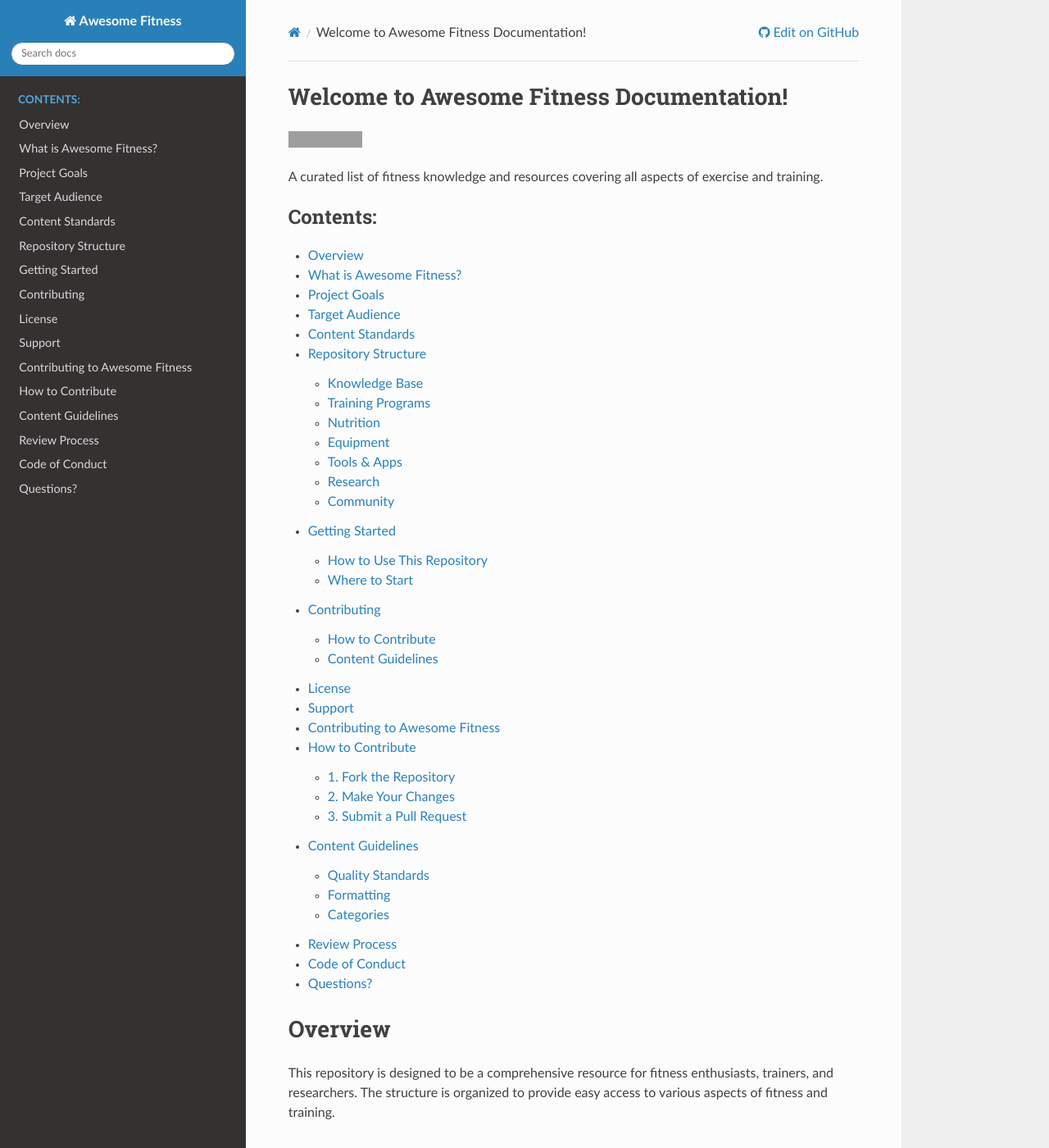
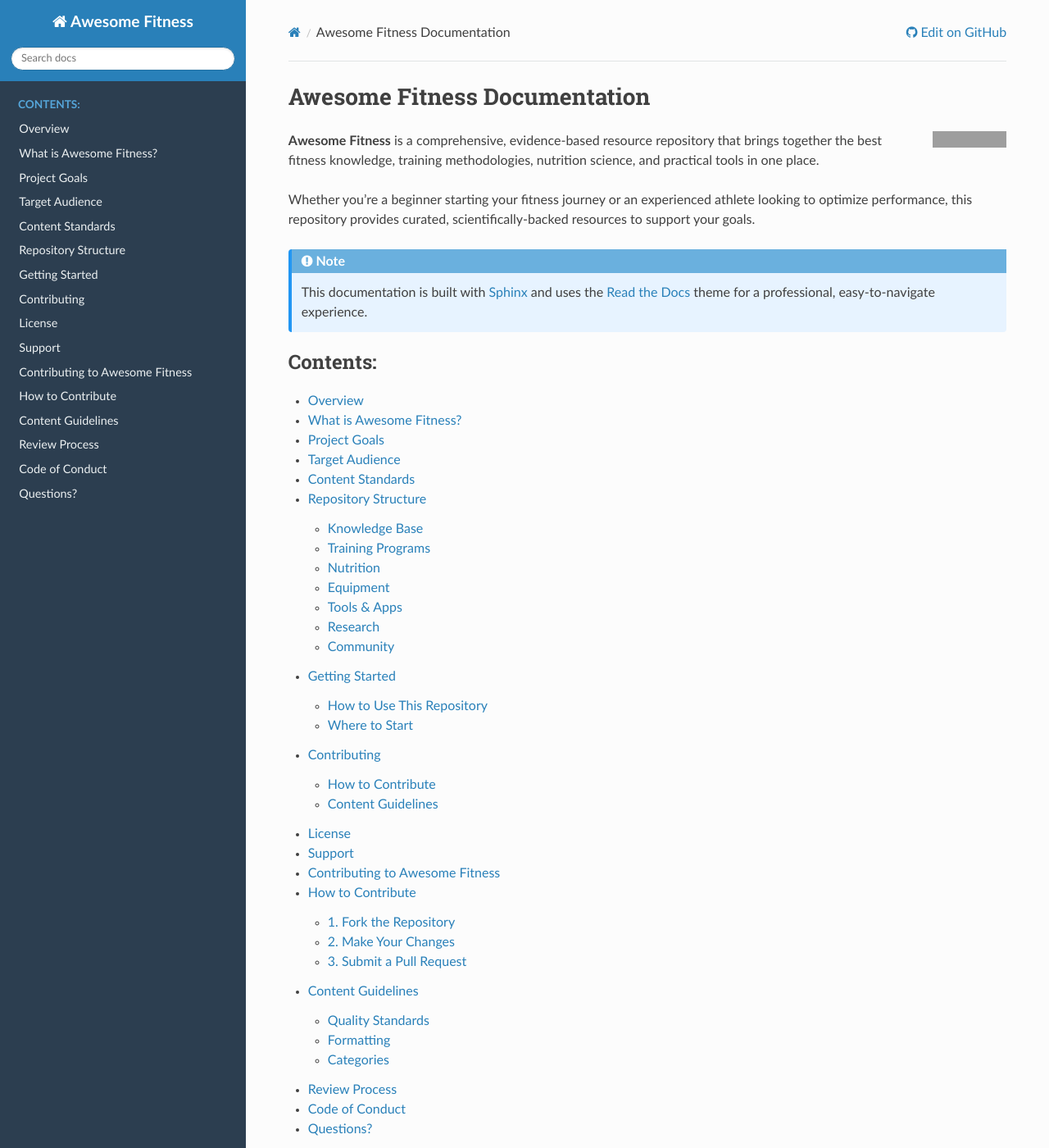
Before and after one commit to edyou25/awesome-fitness, a Sphinx documentation site: the page built from docs/index.rst, in a window 1280 px wide and 1400 px high. Shown: the whole window at 82% size. Built offline with Sphinx 7.4.7 and the Read the Docs theme 3.1.0, drawn with Linux system fonts in a browser that asks for light colours; grey boxes are pictures that could not be loaded.

Commit message:
Enhance Read the Docs theme with custom styling and improved content

```diff
--- /dev/null
+++ b/docs/_static/custom.css
@@ -0,0 +1,141 @@
+/* Custom CSS for Awesome Fitness Documentation */
+
+/* Header styling */
+.wy-side-nav-search {
+    background-color: #2980B9;
+}
+
+.wy-side-nav-search > a {
+    color: #ffffff;
+    font-size: 1.2em;
+    font-weight: bold;
+}
+
+/* Navigation styling */
+.wy-nav-side {
+    background-color: #2c3e50;
+}
+
+.wy-menu-vertical a {
+    color: #ecf0f1;
+}
+
+.wy-menu-vertical a:hover {
+    background-color: #34495e;
+    color: #ffffff;
+}
+
+/* Content area styling */
+.wy-nav-content {
+    max-width: 1200px;
+}
+
+/* Code blocks */
+.highlight {
+    background-color: #f8f9fa;
+    border: 1px solid #e9ecef;
+    border-radius: 4px;
+}
+
+/* Admonitions */
+.admonition {
+    border-radius: 4px;
+}
+
+.admonition.note {
+    background-color: #e7f3ff;
+    border-left: 4px solid #2196F3;
+}
+
+.admonition.warning {
+    background-color: #fff3cd;
+    border-left: 4px solid #ff9800;
+}
+
+.admonition.danger {
+    background-color: #f8d7da;
+    border-left: 4px solid #f44336;
+}
+
+/* Tables */
+.rst-content table {
+    border-collapse: collapse;
+    border-spacing: 0;
+    border: 1px solid #ddd;
+}
+
+.rst-content table th {
+    background-color: #f5f5f5;
+    font-weight: bold;
+    padding: 8px;
+    border: 1px solid #ddd;
+}
+
+.rst-content table td {
+    padding: 8px;
+    border: 1px solid #ddd;
+}
+
+/* Links */
+.rst-content a {
+    color: #2980B9;
+}
+
+.rst-content a:hover {
+    color: #1f5f8b;
+}
+
+/* Footer */
+.rst-footer-buttons {
+    margin-top: 2em;
+    padding-top: 2em;
+    border-top: 1px solid #e1e4e8;
+}
+
+/* Responsive design improvements */
+@media screen and (max-width: 768px) {
+    .wy-nav-content {
+        margin: 0;
+        padding: 1em;
+    }
+
+    .wy-side-nav-search {
+        padding: 1em;
+    }
+}
+
+/* Custom badge styling */
+.rst-content .badge {
+    display: inline-block;
+    padding: 0.25em 0.4em;
+    font-size: 75%;
+    font-weight: 700;
+    line-height: 1;
+    text-align: center;
+    white-space: nowrap;
+    vertical-align: baseline;
+    border-radius: 0.25rem;
+    background-color: #6c757d;
+    color: #fff;
+}
+
+.rst-content .badge.badge-primary {
+    background-color: #007bff;
+}
+
+.rst-content .badge.badge-success {
+    background-color: #28a745;
+}
+
+.rst-content .badge.badge-info {
+    background-color: #17a2b8;
+}
+
+.rst-content .badge.badge-warning {
+    background-color: #ffc107;
+    color: #212529;
+}
+
+.rst-content .badge.badge-danger {
+    background-color: #dc3545;
+}
--- a/docs/conf.py
+++ b/docs/conf.py
@@ -59,7 +59,7 @@
 # Add any paths that contain custom static files (such as style sheets) here,
 # relative to this directory. They are copied after the builtin static files,
 # so a file named "default.css" will overwrite the builtin "default.css".
-html_static_path = []
+html_static_path = ['_static']
 
 # Custom sidebar templates, must be a dictionary that maps document names
 # to template names.
@@ -170,15 +170,33 @@
 
 # -- Custom configuration ----------------------------------------------------
 
+# Read the Docs theme options
+html_theme_options = {
+    'analytics_id': '',  # Provided by Google in your dashboard
+    'analytics_anonymize_ip': False,
+    'logo_only': False,
+    'display_version': True,
+    'prev_next_buttons_location': 'bottom',
+    'style_external_links': False,
+    'vcs_pageview_mode': '',
+    'style_nav_header_background': '#2980B9',
+    # Toc options
+    'collapse_navigation': True,
+    'sticky_navigation': True,
+    'navigation_depth': 4,
+    'includehidden': True,
+    'titles_only': False
+}
+
 # Language selection
 html_context = {
     'display_github': True,
-    'github_user': 'your-username',
+    'github_user': 'edyou25',
     'github_repo': 'awesome-fitness',
     'github_version': 'main',
     'conf_py_path': '/docs/',
 }
 
-# Custom CSS (commented out for now)
-# def setup(app):
-#     app.add_css_file('custom.css')
+# Custom CSS
+def setup(app):
+    app.add_css_file('custom.css')
--- a/docs/index.rst
+++ b/docs/index.rst
@@ -1,11 +1,17 @@
-Welcome to Awesome Fitness Documentation!
-==========================================
+Awesome Fitness Documentation
+==============================
 
 .. image:: https://awesome.re/badge.svg
    :target: https://awesome.re
    :alt: Awesome
+   :align: right
 
-A curated list of fitness knowledge and resources covering all aspects of exercise and training.
+**Awesome Fitness** is a comprehensive, evidence-based resource repository that brings together the best fitness knowledge, training methodologies, nutrition science, and practical tools in one place.
+
+Whether you're a beginner starting your fitness journey or an experienced athlete looking to optimize performance, this repository provides curated, scientifically-backed resources to support your goals.
+
+.. note::
+   This documentation is built with `Sphinx <https://www.sphinx-doc.org/>`_ and uses the `Read the Docs <https://readthedocs.org/>`_ theme for a professional, easy-to-navigate experience.
 
 .. toctree::
    :maxdepth: 2
```
